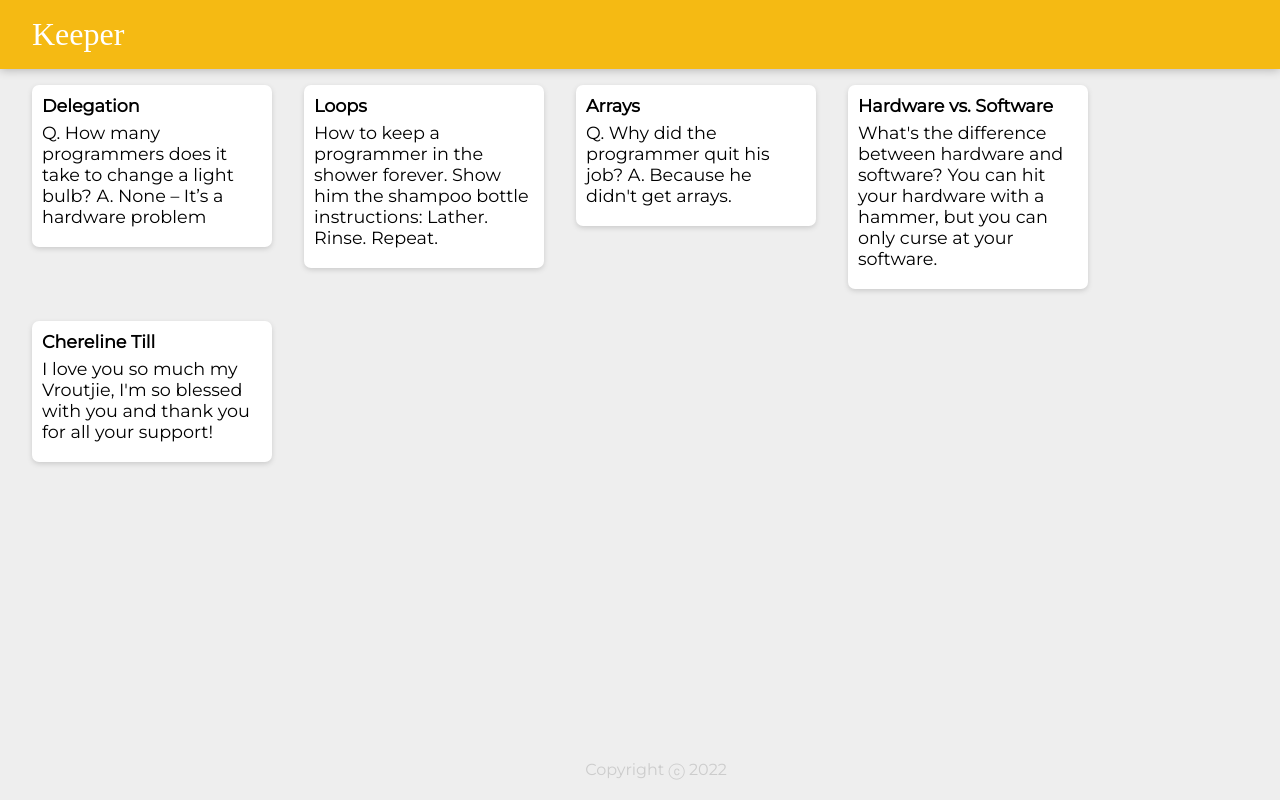
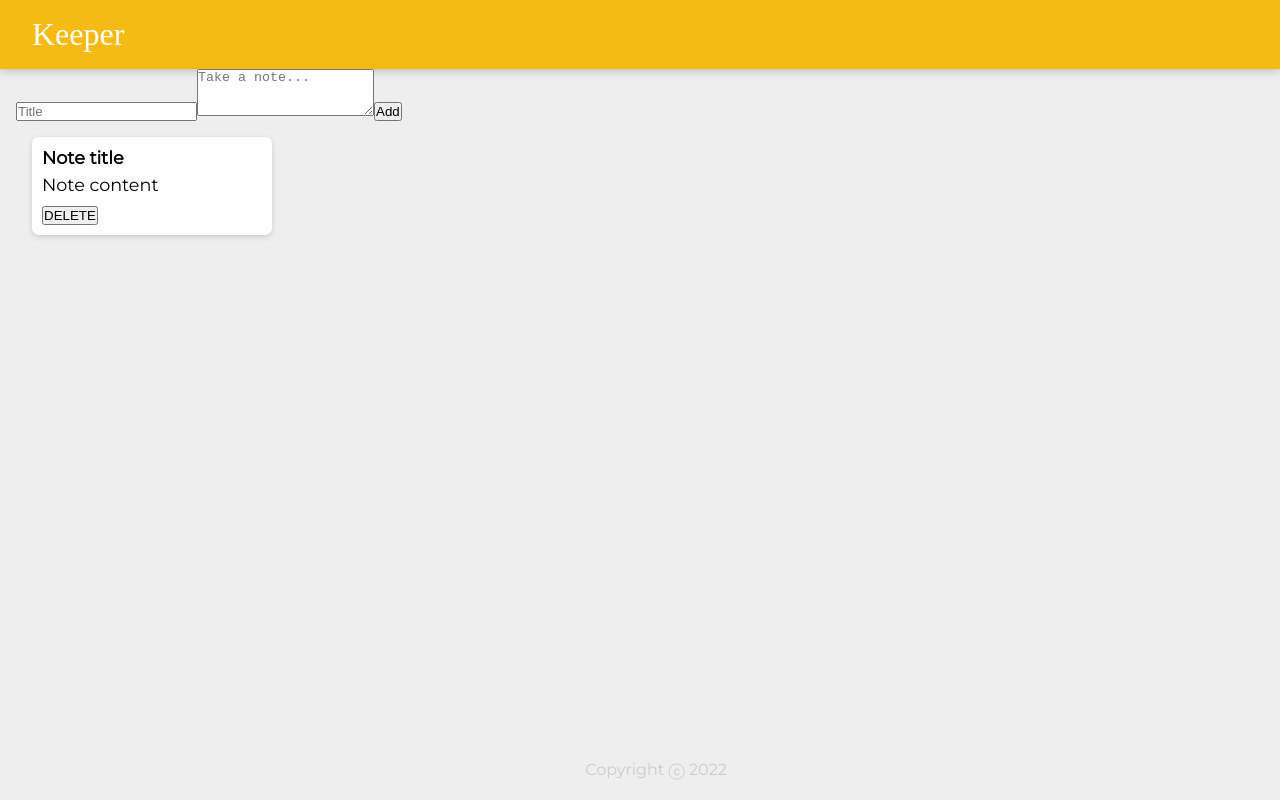
Before and after one commit to Jacquestill/keeper-app, a React (Create React App) app: page / in a window 1280 px wide. Built offline with nearby package versions, Linux system fonts and the light colour scheme; a web font is replaced by a local one.

Commit message:
Part 3 Starting files

```diff
--- a/src/Components/App.jsx
+++ b/src/Components/App.jsx
@@ -1,16 +1,15 @@
 import React from "react";
-import Heading from "./Heading";
+import Header from "./Header";
 import Footer from "./Footer";
 import Note from "./Note";
-import notes from "../notes";
+import CreateArea from "./CreateArea";
 
 function App() {
   return (
     <div>
-      <Heading />
-      {notes.map((entry) => (
-        <Note key={entry.key} title={entry.title} content={entry.content} />
-      ))}
+      <Header />
+      <CreateArea />
+      <Note key={1} title="Note title" content="Note content" />
       <Footer />
     </div>
   );
--- /dev/null
+++ b/src/Components/CreateArea.jsx
@@ -0,0 +1,15 @@
+import React from "react";
+
+function CreateArea() {
+  return (
+    <div>
+      <form>
+        <input name="title" placeholder="Title" />
+        <textarea name="content" placeholder="Take a note..." rows="3" />
+        <button>Add</button>
+      </form>
+    </div>
+  );
+}
+
+export default CreateArea;
--- a/src/Components/Footer.jsx
+++ b/src/Components/Footer.jsx
@@ -1,9 +1,12 @@
 import React from "react";
 
 function Footer() {
-  const curYear = new Date().getFullYear();
-
-  return <footer>{<p>Copyright ⓒ {curYear}</p>}</footer>;
+  const year = new Date().getFullYear();
+  return (
+    <footer>
+      <p>Copyright ⓒ {year}</p>
+    </footer>
+  );
 }
 
 export default Footer;
--- a/src/Components/Heading.jsx
+++ b/src/Components/Header.jsx
@@ -1,6 +1,6 @@
 import React from "react";
 
-function Heading() {
+function Header() {
   return (
     <header>
       <h1>Keeper</h1>
@@ -8,4 +8,4 @@ function Heading() {
   );
 }
 
-export default Heading;
+export default Header;
--- a/src/Components/Note.jsx
+++ b/src/Components/Note.jsx
@@ -5,6 +5,7 @@ function Note(props) {
     <div className="note">
       <h1>{props.title}</h1>
       <p>{props.content}</p>
+      <button>DELETE</button>
     </div>
   );
 }
--- a/src/notes.js
+++ /dev/null
@@ -1,34 +0,0 @@
-const notes = [
-  {
-    key: 1,
-    title: "Delegation",
-    content:
-      "Q. How many programmers does it take to change a light bulb? A. None – It’s a hardware problem",
-  },
-  {
-    key: 2,
-    title: "Loops",
-    content:
-      "How to keep a programmer in the shower forever. Show him the shampoo bottle instructions: Lather. Rinse. Repeat.",
-  },
-  {
-    key: 3,
-    title: "Arrays",
-    content:
-      "Q. Why did the programmer quit his job? A. Because he didn't get arrays.",
-  },
-  {
-    key: 4,
-    title: "Hardware vs. Software",
-    content:
-      "What's the difference between hardware and software? You can hit your hardware with a hammer, but you can only curse at your software.",
-  },
-  {
-    key: 5,
-    title: "Chereline Till",
-    content:
-      "I love you so much my Vroutjie, I'm so blessed with you and thank you for all your support!",
-  },
-];
-
-export default notes;
```
Also changed, not shown: src/index.js (+15 -1 lines).
